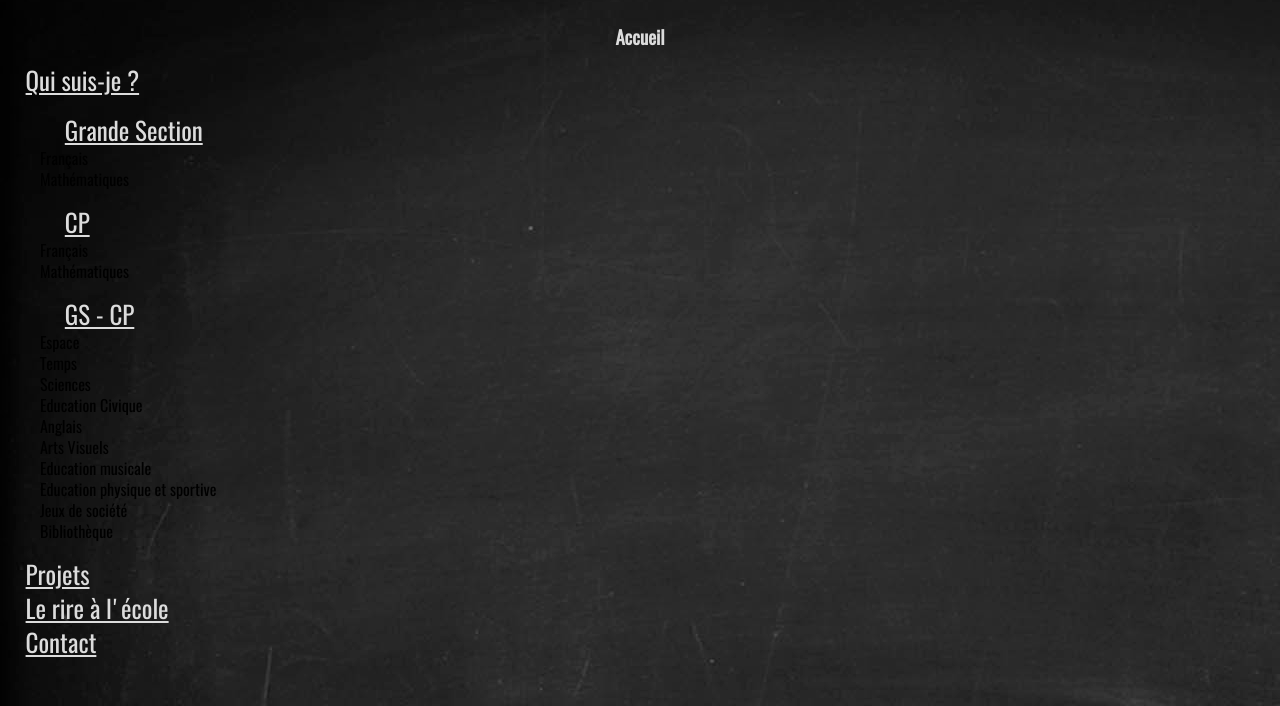
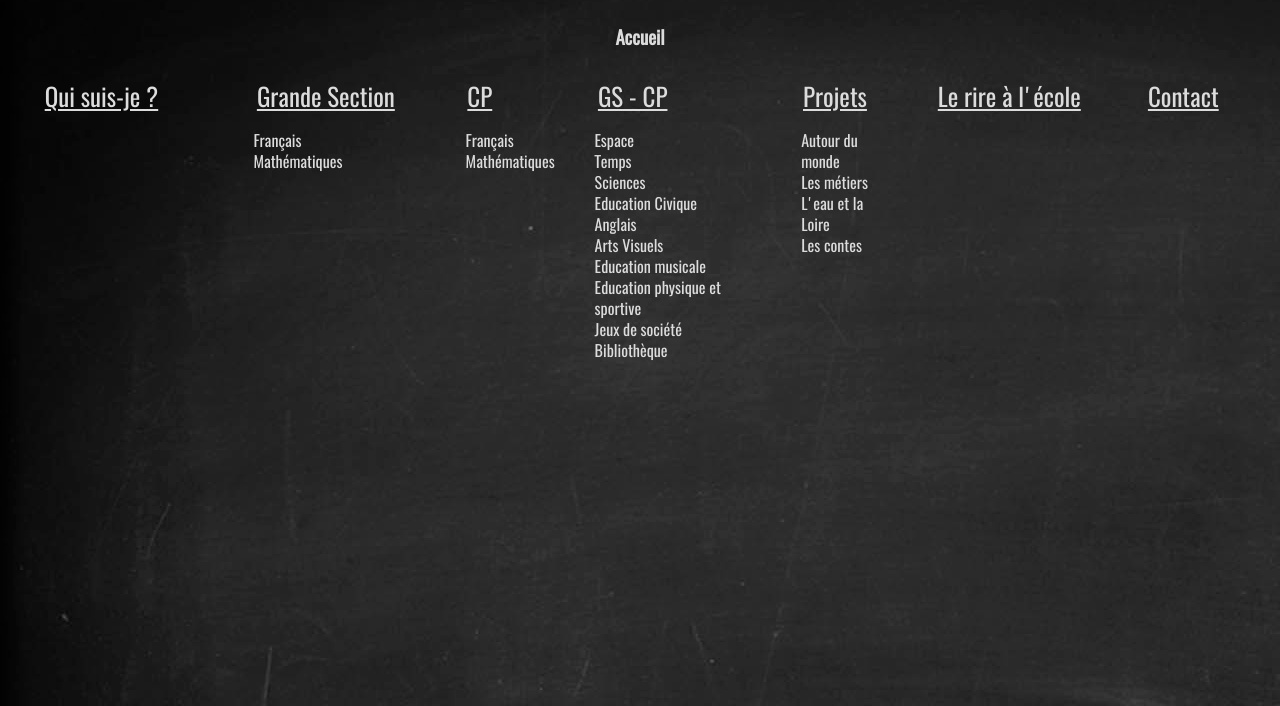
Before and after one commit to MatteoLanglois/MatteoLanglois.github.io, a plain HTML site: page Millocheau/Millocheau.html in a window 1280 px wide. Shown: the part 94-800 px from the top of the page. Drawn offline with Linux system fonts and the light colour scheme.

Commit message:
Flex fini

```diff
--- a/Millocheau/Millocheau.html
+++ b/Millocheau/Millocheau.html
@@ -10,20 +10,25 @@
       <a href="Taoki.png"><img src="Taoki.png" class="flottant" alt="Une image de Taoki" title="Pour agrandir veuillez cliquer sur l'image"></a>
       <h1>Millocheau</h1>
       <h3>Accueil</h3>
-
-              <a href="Classe.html" title="Veuillez cliquer sur le lien pour accéder à la page">Qui suis-je ?</a><br>
+          <div class="accueil">
+              <ul class="Classe">
+                <li><a href="Classe.html" title="Veuillez cliquer sur le lien pour accéder à la page">Qui suis-je ?</a><br></li>
+              </ul>
               <ul class="GS">
                     <li><a href="GS/GS.html" title="Veuillez cliquer sur le lien pour accéder à la page">Grande Section</a><br></li>
+                    <li><p></p></li>
                     <li>Français</li>
                     <li>Mathématiques</li>
               </ul>
               <ul class="CP">
                     <li><a href="CP/CP.html" title="Veuillez cliquer sur le lien pour accéder à la page">CP</a><br></li>
+                    <li><p></p></li>
                     <li>Français</li>
                     <li>Mathématiques</li>
               </ul>
               <ul class="GS-CP">
                   <li><a href="GS_CP/GS_CP.html" title="Veuillez cliquer sur le lien pour accéder à la page">GS - CP</a><br></li>
+                  <li><p></p></li>
                   <li>Espace</li>
                   <li>Temps</li>
                   <li>Sciences</li>
@@ -35,8 +40,21 @@
                   <li>Jeux de société</li>
                   <li>Bibliothèque</li>
               </ul>
-          <a href="Projets/Projets.html" title="Veuillez cliquer sur le lien pour accéder à la page">Projets</a><br>
-          <a href="Rire/rire.html" title="Veuillez cliquer sur le lien pour accéder à la page">Le rire à l'école</a><br>
-          <a href="Contact.html" title="Veuillez cliquer sur le lien pour accéder à la page">Contact</a><br>
+              <ul class="Projets">
+                  <li><a href="Projets/Projets.html" title="Veuillez cliquer sur le lien pour accéder à la page">Projets</a><br></li>
+                  <li><p></p></li>
+                  <li>Autour du monde</li>
+                  <li>Les métiers</li>
+                  <li>L'eau et la Loire</li>
+                  <li>Les contes</li>
+              </ul>
+              <ul class="Rire">
+                  <li><a href="Rire/rire.html" title="Veuillez cliquer sur le lien pour accéder à la page">Le rire à l'école</a><br></li>
+              </ul>
+              <ul class="Contact">
+                  <li><a href="Contact.html" title="Veuillez cliquer sur le lien pour accéder à la page">Contact</a><br></li>
+              </ul>
+          </div>
+
   </body>
 </html>
--- a/Millocheau/style_millocheau.css
+++ b/Millocheau/style_millocheau.css
@@ -39,23 +39,20 @@ ul
     height: 10%;
 }
 
-.points
+
+.accueil
 {
     display: flex;
-    flex-wrap: wrap;
+    flex-wrap: nowrap;
+    flex-direction: row;
     justify-content: space-around;
     color: #DCDCDC;
+    width: 95%;
+    height: 150%;
+    margin: 0.1%;
 }
 
-@media all
+.Rire, .GS, .Classe
 {
-    .corps
-    {
-        display: flex;
-        flex-wrap: nowrap;
-        justify-content: space-around;
-        flex-direction: row;
-        height: 100px;
-        width: 95%;
-    }
-  }
+    width: 15%;
+}
```
